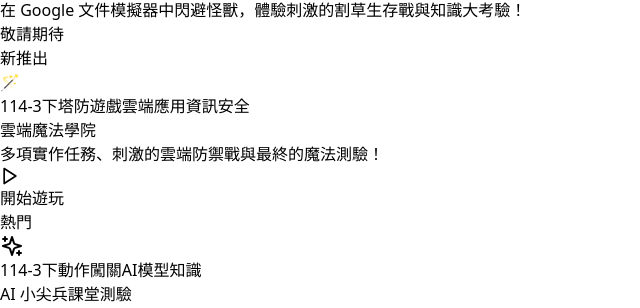
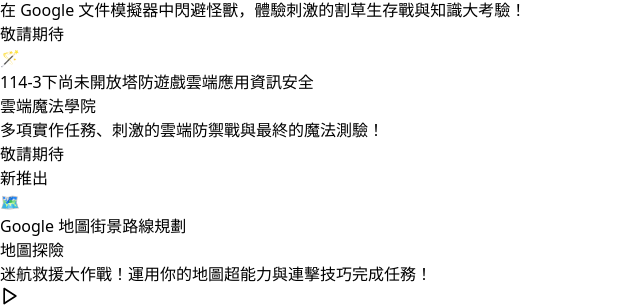
Before and after one commit to always77798-dot/computer-class-games, a React (Vite) app: page / in a window 1280 px wide. Shown: the part 614-922 px from the top of the page, without its empty margins (0-640 px from the left). Built offline with nearby package versions, Linux system fonts and the light colour scheme.

Commit message:
Update App.jsx

```diff
--- a/src/App.jsx
+++ b/src/App.jsx
@@ -6,6 +6,7 @@
 // 🌟 引入分離出去的小遊戲模組 (這些路徑需要你自己確保正確)
 import MouseSurvivalGame from './games/MouseSurvivalGame';
 import GoogleMagicAcademy from './games/GoogleMagicAcademy';
+import MapRescueGame from './games/MapRescueGame';
 import AiHeroGame from './games/AiHeroGame';
 import ChromeAgentGame from './games/ChromeAgentGame';
 import SpaceCampGame from './games/SpaceCampGame';
@@ -29,7 +30,16 @@
     description: '多項實作任務、刺激的雲端防禦戰與最終的魔法測驗！',
     icon: <span className="text-4xl leading-none">🪄</span>,
     color: 'bg-indigo-100 border-indigo-400 text-indigo-800',
-    tags: ['114-3下', '塔防遊戲', '雲端應用', '資訊安全'],
+    tags: ['114-3下', '尚未開放', '塔防遊戲', '雲端應用', '資訊安全'],
+    disabled: true
+  },
+  {
+    id: 'map-rescue',
+    title: '地圖探險',
+    description: '迷航救援大作戰！運用你的地圖超能力與連擊技巧完成任務！',
+    icon: '🗺️',
+    color: 'bg-blue-100 border-blue-400 text-blue-800',
+    tags: ['Google 地圖', '街景', '路線規劃'],
     statusBadge: { text: '新推出', type: 'new' },
     disabled: false
   },
@@ -238,6 +248,9 @@
         {activeView === 'google-magic-academy' && (
           <GoogleMagicAcademy onBackToPortal={() => setActiveView('home')} />
         )}
+        {activeView === 'map-rescue' && (
+          <MapRescueGame onBackToPortal={() => setActiveView('home')} />
+        )}
         {activeView === 'ai-heroes' && (
           <AiHeroGame onBackToPortal={() => setActiveView('home')} />
         )}
```
